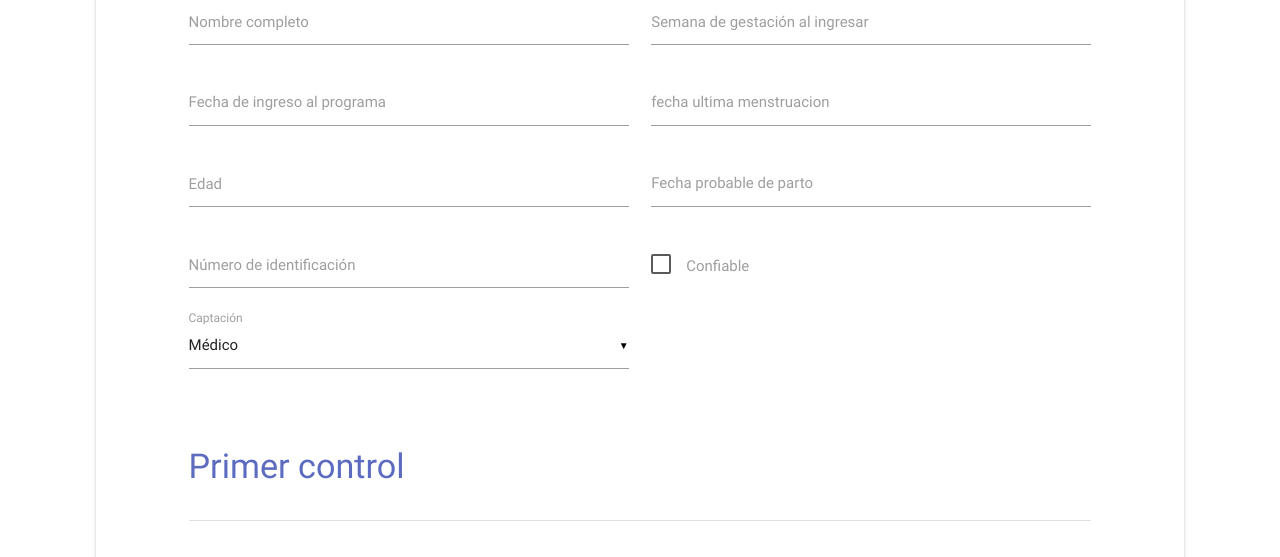
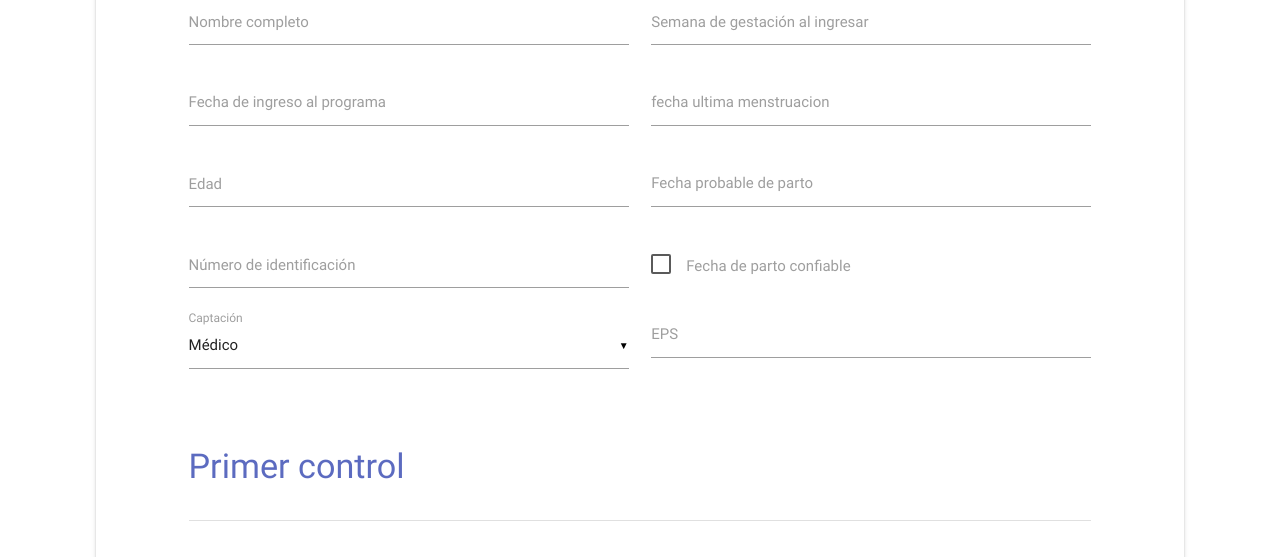
Before and after one commit to bgtyhn/gestantes, a Django app: page /nueva/ in a window 1280 px wide. Shown: the part 409-966 px from the top of the page. Run offline with Django 3.2, Linux system fonts and the light colour scheme; parts of the project's set-up code (start-up, migrations or seed data) failed here and were passed over.

Commit message:
Busqueda y agregado campo EPS

```diff
--- a/appgestantes/forms.py
+++ b/appgestantes/forms.py
@@ -27,6 +27,7 @@ class GestanteForm(forms.Form):
 	citologia_fecha = forms.DateField(error_messages = errores_defecto, required = False)
 	citologia_resultado = forms.CharField(error_messages = errores_defecto, required = False)
 	DPTa = forms.CharField(error_messages = errores_defecto, required = False)
+	EPS = forms.CharField(error_messages = errores_defecto, required = False)
 
 class EditarGeneralForm(forms.Form):
 	nombre = forms.CharField(error_messages = errores_defecto)
@@ -39,6 +40,7 @@ class EditarGeneralForm(forms.Form):
 	fecha_ultima_menstruacion = forms.DateField(error_messages = errores_defecto, required = False) #verificar <= hoy
 	fecha_ingreso_programa = forms.DateField(error_messages = errores_defecto, required = False) #verificar
 	observacion = forms.CharField(error_messages = errores_defecto, required = False)
+	EPS = forms.CharField(error_messages = errores_defecto, required = False)
 
 class EditarPrimerControl(forms.Form):
 	fecha_paraclinicos = forms.DateField(error_messages = errores_defecto, required = False) # > hoy
--- a/appgestantes/models.py
+++ b/appgestantes/models.py
@@ -89,6 +89,7 @@ class Gestante(models.Model):
 	fecha_ultima_menstruacion = models.DateField(null=True, blank=True) #verificar <= hoy
 	fecha_probable_parto = models.DateField(null=True, blank=True)
 	confiable = models.CharField(max_length = 20, default = 'No')
+	EPS = models.CharField(max_length = 40, null = True, blank = True)
 
 class PrimerControl(models.Model):
 	gestante = models.ForeignKey(Gestante, on_delete = models.CASCADE)
--- a/appgestantes/templates/appgestantes/_base_tablas.html
+++ b/appgestantes/templates/appgestantes/_base_tablas.html
@@ -86,7 +86,7 @@
 							  {% for gestante in lista_gestantes %}
 							    <tr class="clickable-row" data-href="{% url 'detalle' gestante.id %}">
 							      <td>{{ gestante.nombre }}</td>
-							      <td>{{ gestante.eps }}</td>
+							      <td>{% if gestante.EPS %} {{gestante.EPS}} {% endif %}</td>
 							      <td>{{ gestante.identificacion }}</td>
 							      <td>{{ gestante.fecha_probable_parto }}</td>
 							    </tr>
--- a/appgestantes/templates/appgestantes/nueva_gestante.html
+++ b/appgestantes/templates/appgestantes/nueva_gestante.html
@@ -146,8 +146,19 @@
 						<input type="checkbox" value="Si" class="filled-in" id="confiable" name="{{ form.confiable.html_name}}" value="No">
 					{% endif %}
 				{% endif %}
-      			<label for="confiable">Confiable</label>
+      			<label for="confiable">Fecha de parto confiable</label>
       			<div class="section"></div>
+			</div>
+			<div class="input-field">
+				{% if form.EPS.errors %}
+					<input id="EPS" value="{{ form.EPS.value }}" name="{{ form.EPS.html_name }}" type="text" class="validate tooltipped" data-position="top" data-tooltip='{{ form.EPS.errors.as_text }}'  placeholder="EPS" >
+	          	{% else %}
+	          		{% if form.EPS.value != none %}
+	          			<input id="EPS" value="{{ form.EPS.value }}" name="{{ form.EPS.html_name }}" type="text" class="validate" placeholder="EPS" >
+	          		{% else %}
+	          			<input id="EPS" name="{{ form.EPS.html_name }}" type="text" class="validate" placeholder="EPS" >
+	          		{% endif %}
+	          	{% endif %}
 			</div>
 		</div>
 	</div>
--- a/appgestantes/views.py
+++ b/appgestantes/views.py
@@ -68,7 +68,7 @@ class Index(ListView):
         if ('q' in self.request.GET) and self.request.GET['q'].strip():
             query_string = self.request.GET['q']
 
-            product_query = get_query(query_string, ['nombre', 'identificacion'])
+            product_query = get_query(query_string, ['nombre', 'identificacion', 'EPS'])
 
             lista_gestantes = Gestante.objects.filter(product_query).filter(Q(fecha_probable_parto__gt=datetime.now().date()))
             context['search'] = self.request.GET['q']
@@ -263,6 +263,7 @@ class Nueva(FormView):
             semana_ingreso = form.cleaned_data['semana_ingreso'],
             fecha_ultima_menstruacion = form.cleaned_data['fecha_ultima_menstruacion'],
             fecha_probable_parto = form.cleaned_data['fecha_probable_parto'],
+            EPS = form.cleaned_data['EPS'],
             confiable = confiable
         )
         gestante.save()
@@ -356,6 +357,7 @@ class EditarGeneral(FormView):
         g.semana_ingreso = form.cleaned_data['semana_ingreso']
         g.fecha_ultima_menstruacion = form.cleaned_data['fecha_ultima_menstruacion']
         g.fecha_probable_parto = form.cleaned_data['fecha_probable_parto']
+        g.EPS = form.cleaned_data['EPS']
         g.confiable = confiable
         g.save()
 
@@ -382,6 +384,7 @@ class EditarGeneral(FormView):
             initial['edad'] = gestante.edad
             initial['semana_ingreso'] = gestante.semana_ingreso
             initial['captacion'] = gestante.captacion
+            initial['EPS'] = gestante.EPS
             if gestante.fecha_ultima_menstruacion:
                 initial['fecha_ultima_menstruacion'] = gestante.fecha_ultima_menstruacion.strftime('%Y-%m-%d')
             if gestante.fecha_ingreso_programa:
```
Also changed, not shown: appgestantes/templates/appgestantes/completa.html (+9 -1 lines), appgestantes/templates/appgestantes/forms_editar/editar_general.html (+19 -0 lines), appgestantes/templates/appgestantes/pasadas.html (+9 -2 lines), appgestantes/templates/appgestantes/pendientes.html (+9 -1 lines), appgestantes/templates/appgestantes/prioritarias.html (+9 -1 lines), appgestantes/templates/appgestantes/tabs_detalle/_tab_general.html (+10 -0 lines), appgestantes/migrations/0012_gestante_eps.py (added).
